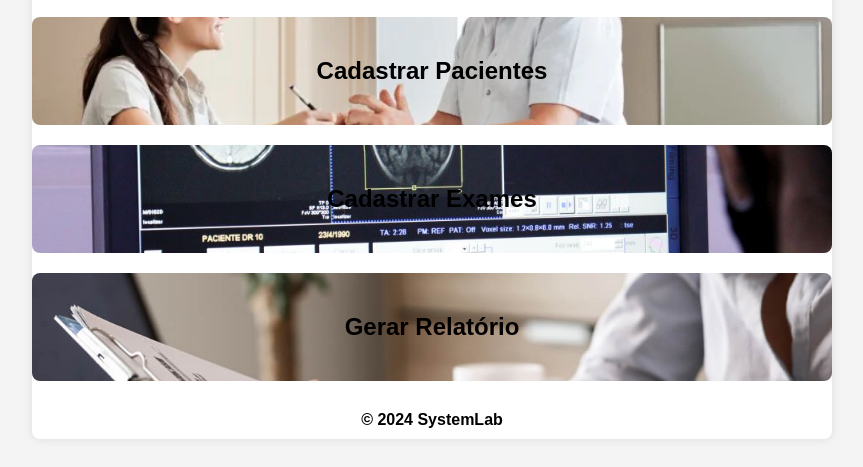
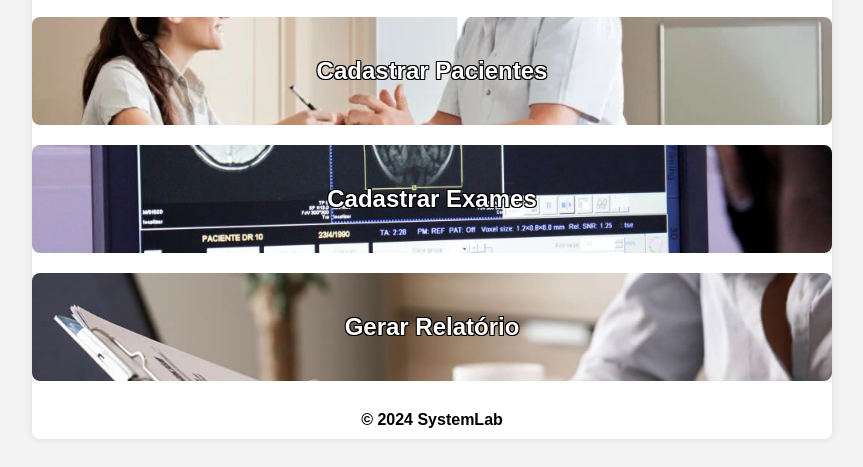
Before and after one commit to CoderRocha/wl-projeto, a website: page pages/home.html in a window 1280 px wide. Shown: the part 205-672 px from the top of the page, without its empty margins (208-1071 px from the left). Drawn offline with Linux system fonts and the light colour scheme.

Commit message:
changed font colours and text shadow

```diff
--- a/css/style.css
+++ b/css/style.css
@@ -135,7 +135,13 @@ nav ul {
 #cadastrar-exames a,
 #gerar-relatorio a {
     text-decoration: none;
-    color: black;
+    color: white;
+    text-shadow:
+        -1px -1px 0 black,
+         1px -1px 0 black,
+        -1px  1px 0 black,
+         1px  1px 0 black;
+    font-weight: bolder;
 }
 
 #exames-list {
```
